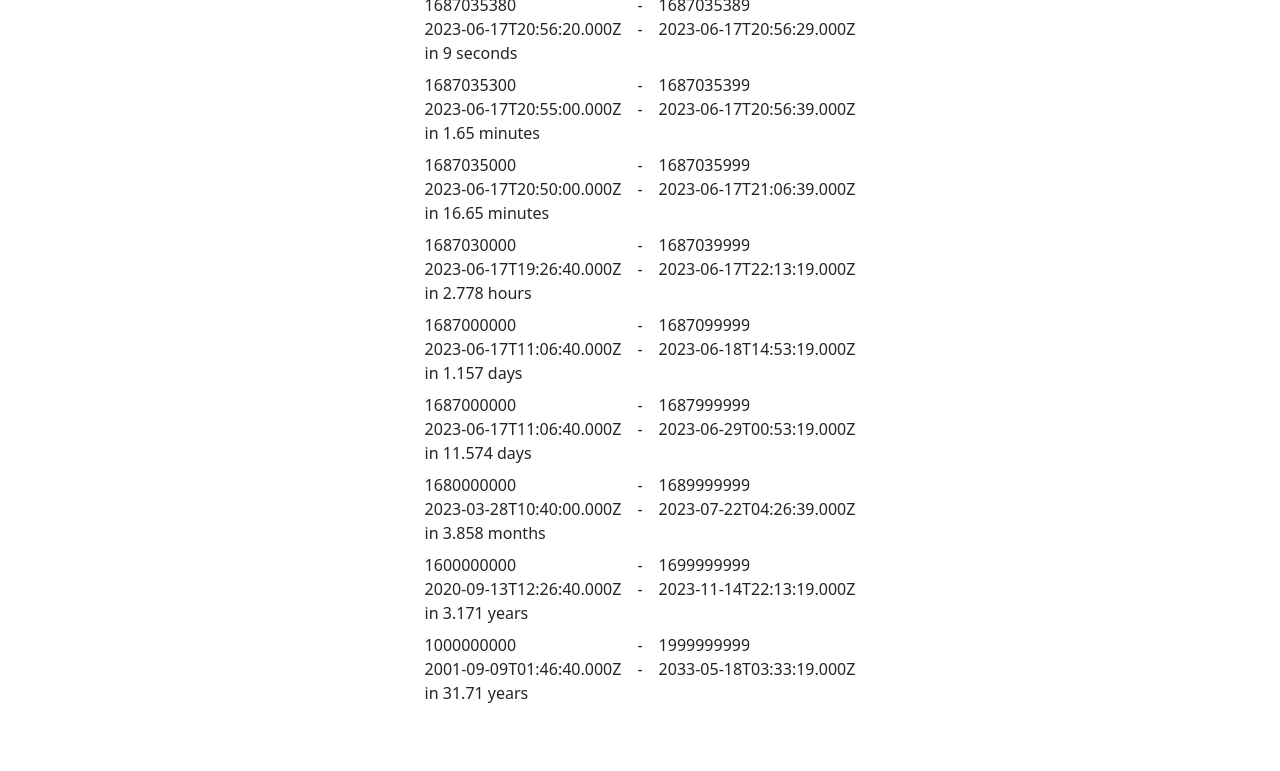
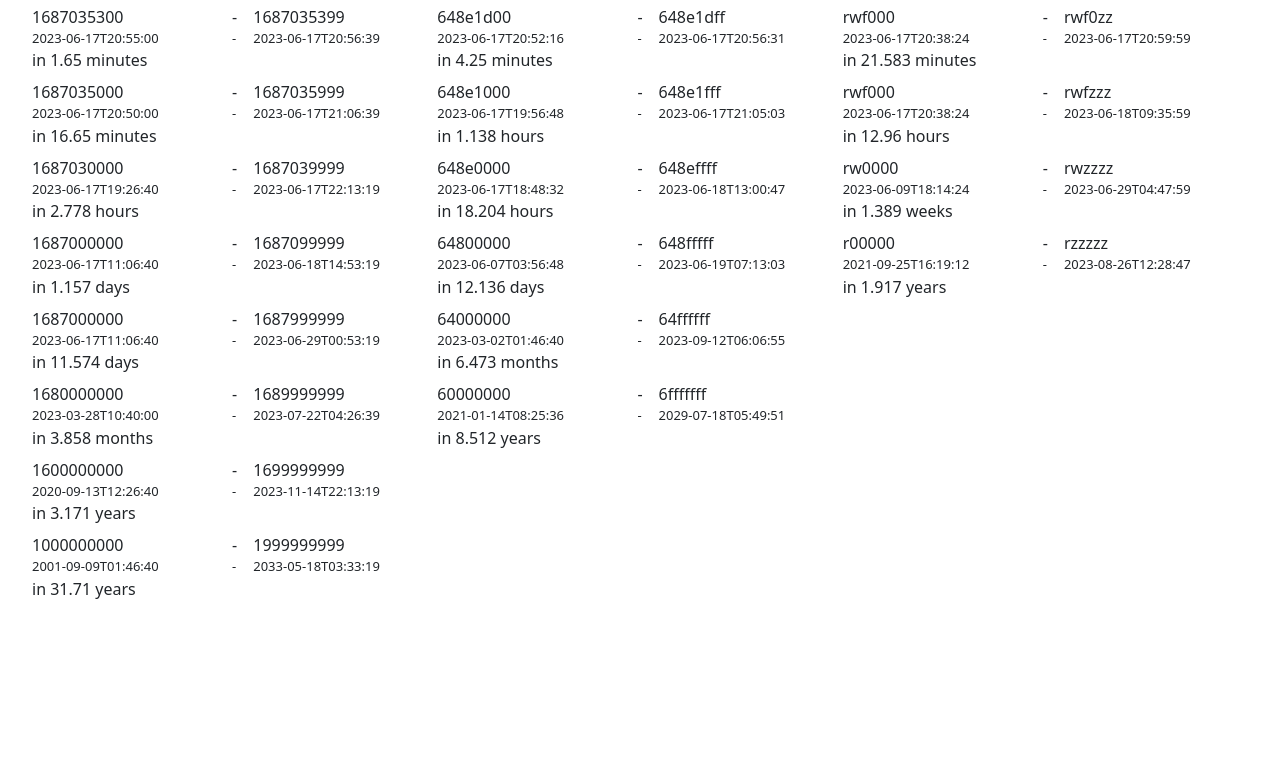
Before and after one commit to AliceCengal/palette-designer, a plain HTML site: page clock.html in a window 1280 px wide. Shown: the part 229-1000 px from the top of the page. After the commit the page ends 870 px from the top, so only its background shows below. Drawn offline with nearby package versions, Linux system fonts and the light colour scheme.

Commit message:
improve styling

```diff
--- a/clock.html
+++ b/clock.html
@@ -14,11 +14,16 @@
 
   <style>
     .main {
-      display: flex;
-      flex-direction: column;
-      align-items: center;
-      padding: 4rem 0;
+      margin: 0 auto;
+      display: grid;
+      grid-template-columns: 1fr 1fr 1fr;
+      padding: 2rem;
       min-height: 100vh;
+      align-items: start;
+    }
+
+    .main h1 {
+      grid-column: 1 / -1;
     }
   </style>
 </head>
--- a/clock.js
+++ b/clock.js
@@ -3,7 +3,6 @@ const { h, Fragment } = preact;
 // import { formatDistanceStrict } from "date-fns";
 
 const CLOCK_GRID_S = {
-  margin: '2rem',
   display: 'grid',
   gridTemplateColumns: '1fr auto 1fr',
   columnGap: '1rem',
@@ -11,6 +10,12 @@ const CLOCK_GRID_S = {
 
 const CLOCK_GRID_TITLE_S = {
   gridColumn: '1 / -1'
+}
+
+const TS_TEXT_S = {
+  style: {
+    fontSize: 'small'
+  }
 }
 
 export function App() {
@@ -96,9 +101,9 @@ function TimeRangeRow10({ base, ix }) {
       h('span', null, ' - '),
       h('span', null, t2),
 
-      h('span', null, d1.toISOString()),
-      h('span', null, ' - '),
-      h('span', null, d2.toISOString()),
+      h('span', TS_TEXT_S, d1.toISOString().slice(0, -5)),
+      h('span', TS_TEXT_S, '-'),
+      h('span', TS_TEXT_S, d2.toISOString().slice(0, -5)),
 
       h('div', { style: { gridColumn: '1 / -1', marginBottom: '0.5rem' } },
         formatDistanceStrict(d1, d2)
@@ -128,9 +133,9 @@ function TimeRangeRow16({ base, ix }) {
       h('span', null, ' - '),
       h('span', null, t2),
 
-      h('span', null, d1.toISOString()),
-      h('span', null, ' - '),
-      h('span', null, d2.toISOString()),
+      h('span', TS_TEXT_S, d1.toISOString().slice(0, -5)),
+      h('span', TS_TEXT_S, '-'),
+      h('span', TS_TEXT_S, d2.toISOString().slice(0, -5)),
 
       h('div', { style: { gridColumn: '1 / -1', marginBottom: '0.5rem' } },
         formatDistanceStrict(d1, d2)
@@ -160,9 +165,9 @@ function TimeRangeRow36({ base, ix }) {
       h('span', null, ' - '),
       h('span', null, t2),
 
-      h('span', null, d1.toISOString()),
-      h('span', null, ' - '),
-      h('span', null, d2.toISOString()),
+      h('span', TS_TEXT_S, d1.toISOString().slice(0, -5)),
+      h('span', TS_TEXT_S, '-'),
+      h('span', TS_TEXT_S, d2.toISOString().slice(0, -5)),
 
       h('div', { style: { gridColumn: '1 / -1', marginBottom: '0.5rem' } },
         formatDistanceStrict(d1, d2)
```
